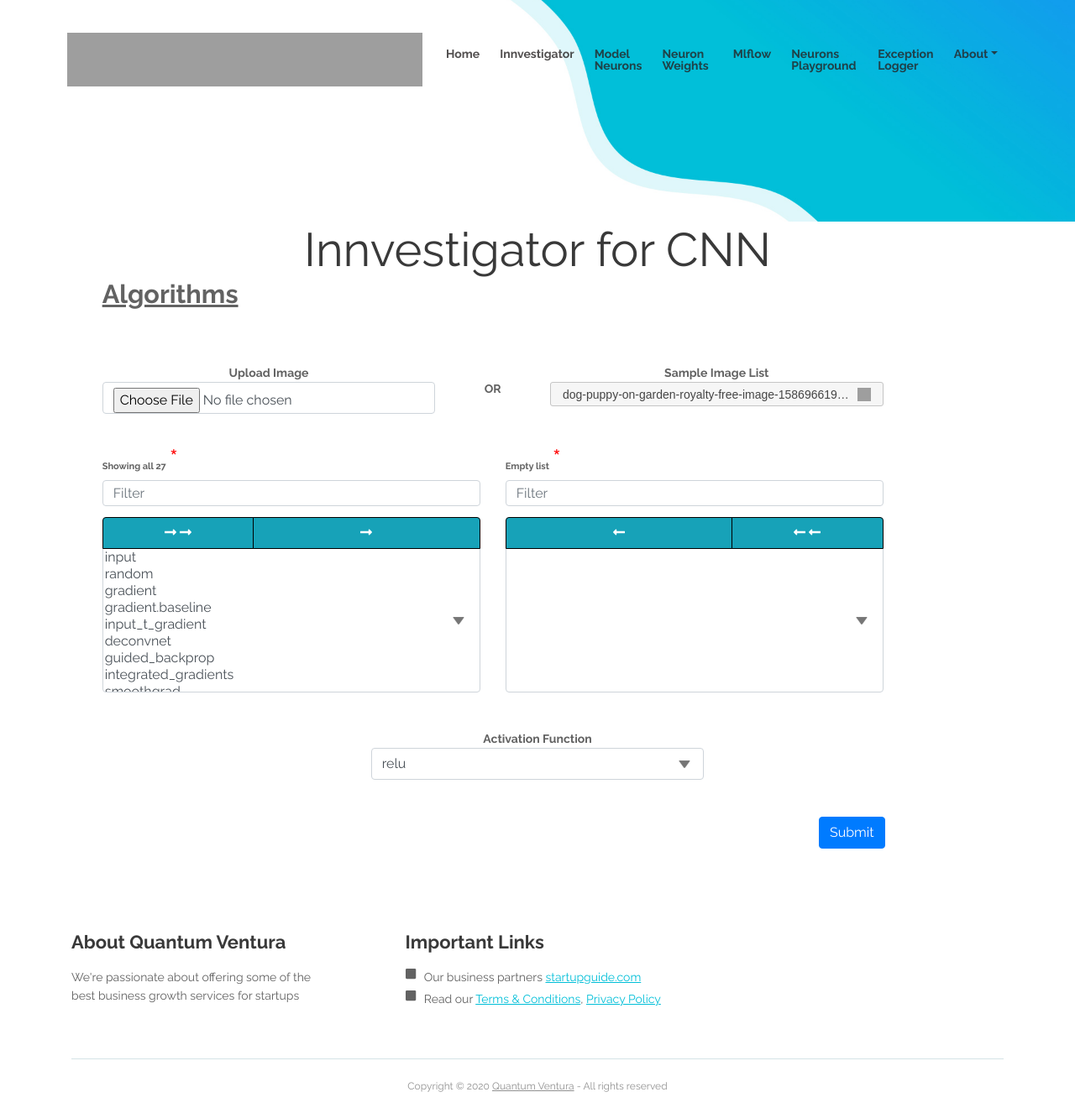
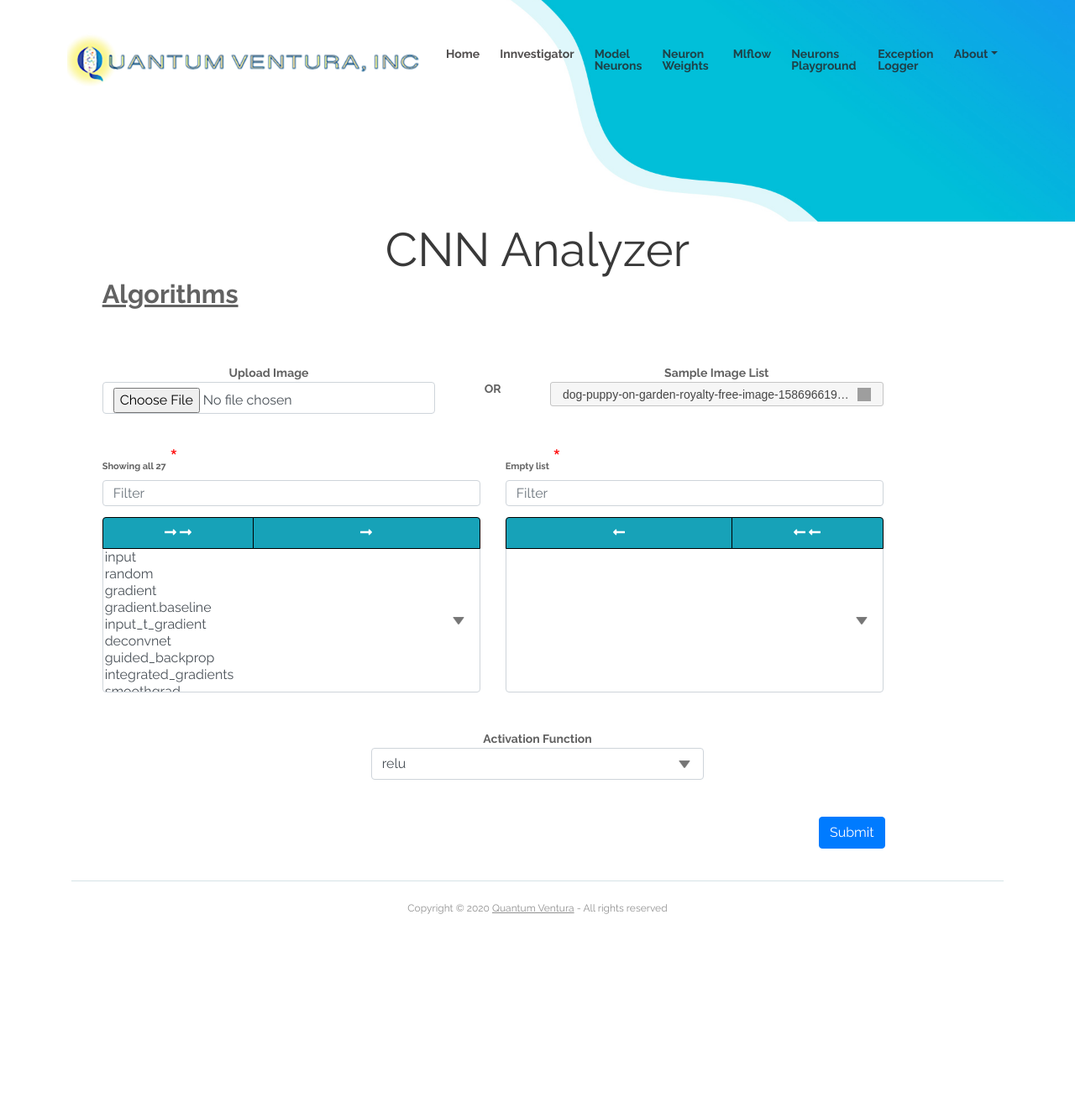
Before and after one commit to aswinjose89/ai-cnn, a Django app: page /analysis/image-processor in a window 1280 px wide. Shown: the whole page at 84% size. After the commit the page ends 1089 px from the top, so only its background shows below. Run offline with Django 3.2, Linux system fonts and the light colour scheme; lists and menus that the app fills with data are empty; some libraries are stand-ins or nearby versions; grey boxes are pictures that could not be loaded.

Commit message:
Content change, enable accordion on model neurons, color changes etc

```diff
--- a/patternanalysis/templates/innvestigator.html
+++ b/patternanalysis/templates/innvestigator.html
@@ -8,7 +8,7 @@
 <!-- end of header -->
 
     <div class="container-fluid">
-          <h1 class="display-4 text-center">Innvestigator for CNN</h1>
+          <h1 class="display-4 text-center">CNN Analyzer</h1>
         <form method="post" enctype="multipart/form-data">
             {% csrf_token %}
             <div class="row">
@@ -95,7 +95,7 @@
                         </div>
                     </div>
                     <div class="col-md-5">
-                        <h1> Status Details</h1>
+                        <h1> Status Details (Confidence Level)</h1>
                         <div class="table-responsive-md">
                             <table class="table table-striped">
                                       <thead class="thead-dark">
@@ -122,14 +122,15 @@
             {% endif %}
             {% if result_data.trained_output %}
                 <hr class="my-4">
-                <h1>Output Images</h1>
+                <h1>Analysis Of Output Images</h1>
                 <div class="row">
                     {% for trained_op in result_data.trained_output %}
                         <div class="col-md-4" style="margin-top: 15px;">
                             <div class="card" style="width: 35rem;">
+                            </br>
+                                <h5 class="card-title text-center"><strong>Algorithm:</strong> {{trained_op.algm}}</h5>
                               <img src="/{{trained_op.op_img_path}}" class="card-img-top" alt="...">
                               <div class="card-body">
-                                <h5 class="card-title"><strong>Algorithm:</strong> {{trained_op.algm}}</h5>
                                 <strong>FilePath:</strong> <a href="/{{trained_op.op_img_path}}" target="_blank">{{trained_op.op_img_name}}</a>
                                   <div><strong>Before Analyzer Prediction</strong></div>
                                   <table class="table table-striped">
@@ -147,9 +148,9 @@
                                             <tr>
                                               <th scope="row">{{ forloop.counter }}</th>
                                                 {% if prediction.bg_color == 'green' %}
-                                                    <td><span style="background-color: green;color: rgb(255, 255, 255);">{{prediction.description}}</span></td>
+                                                    <td><span class="prediction-label-green">{{prediction.description}}</span></td>
                                                 {% else %}
-                                                    <td><span style="background-color: red;color: rgb(255, 255, 255);">{{prediction.description}}</span></td>
+                                                    <td><span class="prediction-label-red">{{prediction.description}}</span></td>
                                                 {% endif %}
                                               <td>{{prediction.confidence}}</td>
                                               <td>{{prediction.class}}</td>
@@ -174,9 +175,9 @@
                                                 <tr>
                                                   <th scope="row">{{ forloop.counter }}</th>
                                                     {% if prediction.bg_color == 'green' %}
-                                                        <td><span style="background-color: green;color: rgb(255, 255, 255);">{{prediction.description}}</span></td>
+                                                        <td><span class="prediction-label-green">{{prediction.description}}</span></td>
                                                     {% else %}
-                                                        <td><span style="background-color: red;color: rgb(255, 255, 255);">{{prediction.description}}</span></td>
+                                                        <td><span class="prediction-label-red">{{prediction.description}}</span></td>
                                                     {% endif %}
                                                   <td>{{prediction.confidence}}</td>
                                                   <td>{{prediction.class}}</td>
--- a/patternanalysis/templates/neurons.html
+++ b/patternanalysis/templates/neurons.html
@@ -7,7 +7,7 @@
 </header> <!-- end of header -->
 <!-- end of header -->
 
-    <div class="container">
+    <div class="container-fluid">
           <h1 class="display-4 text-center">Model Neurons!</h1>
         <form method="post" enctype="multipart/form-data">
             {% csrf_token %}
--- a/patternanalysis/views.py
+++ b/patternanalysis/views.py
@@ -148,6 +148,22 @@ class ModelNeuronView(BaseView):
                                     uri= urllib.parse.quote(string)
                                     temp["layer_neurons"].append(uri)
                                 model_neurons.append(temp)
+                            elif layer.name.startswith("dense") or layer.name.startswith("flatten"):
+                                temp = {}
+                                temp["name"] = layer.name
+                                temp["layer_neurons"] = []
+                                plt.matshow(activations[i], cmap='viridis')
+                                plt.axis('off')
+                                fig = plt.gcf()
+                                buf = io.BytesIO()
+                                fig.savefig(buf, format="jpeg")
+                                buf.seek(0)
+                                string = base64.b64encode(buf.read())
+                                uri = urllib.parse.quote(string)
+                                temp["layer_neurons"].append(uri)
+
+                                model_neurons.append(temp)
+
                         model_file_name= uploaded_model_file_url.split("/")[-1]
                         model_plot_path= self.model_plot(trained_model, model_file_name.split(".")[0])
                         all_model_neurons.append({"model_neurons": model_neurons, "model_plot_path": model_plot_path, "model_file_name": model_file_name})
--- a/static/css/styles.css
+++ b/static/css/styles.css
@@ -2128,3 +2128,17 @@ a:hover.back-to-top {
   .form-group .required .control-label:after {
     content:"*";color:red;
   }
+
+.prediction-label-red{
+    background-color: #efa0a0;
+    color: #292525;
+    font-weight: 800;
+    font-size: 14pt
+}
+
+.prediction-label-green{
+    background-color: #98e498;
+    color: #292525;
+    font-weight: 800;
+    font-size: 14pt
+}
--- a/templates/base.html
+++ b/templates/base.html
@@ -67,7 +67,7 @@
         <!-- <a class="navbar-brand logo-text page-scroll" href="index.html">Quantum Ventura</a> -->
 
         <!-- Image Logo -->
-        <a class="navbar-brand logo-image" href="index.html"><img src="https://user-images.strikinglycdn.com/res/hrscywv4p/image/upload/244879/459522_878566.png" alt="alternative"></a>
+        <a class="navbar-brand logo-image" href="index.html"><img src="{% static 'images/qv-logo.png' %}" alt="alternative"></a>
 
         <!-- Mobile Menu Toggle Button -->
         <button class="navbar-toggler" type="button" data-toggle="collapse" data-target="#navbarsExampleDefault" aria-controls="navbarsExampleDefault" aria-expanded="false" aria-label="Toggle navigation">
@@ -547,37 +547,6 @@
     </div>
 
 
-    <!-- Footer -->
-    <div class="footer">
-        <div class="container">
-            <div class="row">
-                <div class="col-md-4">
-                    <div class="footer-col">
-                        <h4>About Quantum Ventura</h4>
-                        <p>We're passionate about offering some of the best business growth services for startups</p>
-                    </div>
-                </div> <!-- end of col -->
-                <div class="col-md-4">
-                    <div class="footer-col middle">
-                        <h4>Important Links</h4>
-                        <ul class="list-unstyled li-space-lg">
-                            <li class="media">
-                                <i class="fas fa-square"></i>
-                                <div class="media-body">Our business partners <a class="turquoise" href="#your-link">startupguide.com</a></div>
-                            </li>
-                            <li class="media">
-                                <i class="fas fa-square"></i>
-                                <div class="media-body">Read our <a class="turquoise" href="terms-conditions.html">Terms & Conditions</a>, <a class="turquoise" href="privacy-policy.html">Privacy Policy</a></div>
-                            </li>
-                        </ul>
-                    </div>
-                </div> <!-- end of col -->
-            </div> <!-- end of row -->
-        </div> <!-- end of container -->
-    </div> <!-- end of footer -->
-    <!-- end of footer -->
-
-
     <!-- Copyright -->
     <div class="copyright">
         <div class="container">
```
Also changed, not shown: patternanalysis/templates/neurons/neurons_visualizer.html (+16 -1 lines), static/images/qv-logo.png (added).
